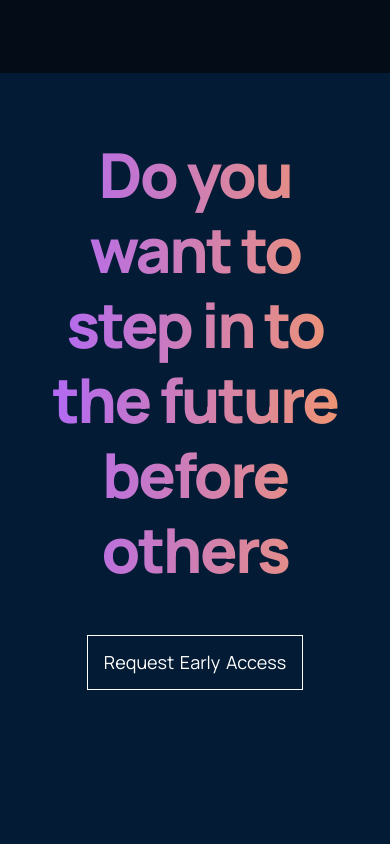
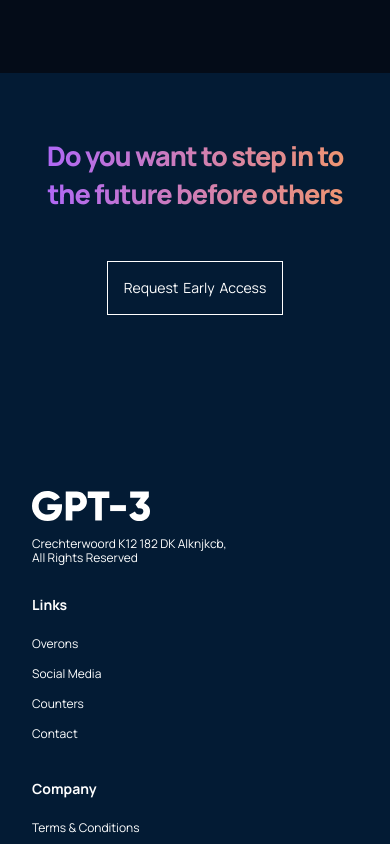
Before and after one commit to AbigiyaTY/gpt3_jsm, a React (Create React App) app: page / in a window 390 px wide. Shown: the part 7240-8084 px from the top of the page. Built offline with nearby package versions, Linux system fonts and the light colour scheme.

Commit message:
Make the footer responsive

```diff
--- a/src/containers/Footer/Footer.css
+++ b/src/containers/Footer/Footer.css
@@ -96,3 +96,32 @@
   line-height: 14px;
   color: #fff;
 }
+@media screen and (max-width: 850px) {
+  .gpt3__footer-heading h1 {
+    font-size: 44px;
+    line-height: 50px;
+  }
+}
+
+@media screen and (max-width: 550px) {
+  .gpt3__footer-heading h1 {
+    font-size: 34px;
+    line-height: 42px;
+  }
+
+  .gpt3__footer-links div {
+    margin: 1rem 0;
+  }
+
+  .gpt3__footer-btn p {
+    font-size: 14px;
+    line-height: 20px;
+  }
+}
+
+@media screen and (max-width: 400px) {
+  .gpt3__footer-heading h1 {
+    font-size: 27px;
+    line-height: 38px;
+  }
+}
```
